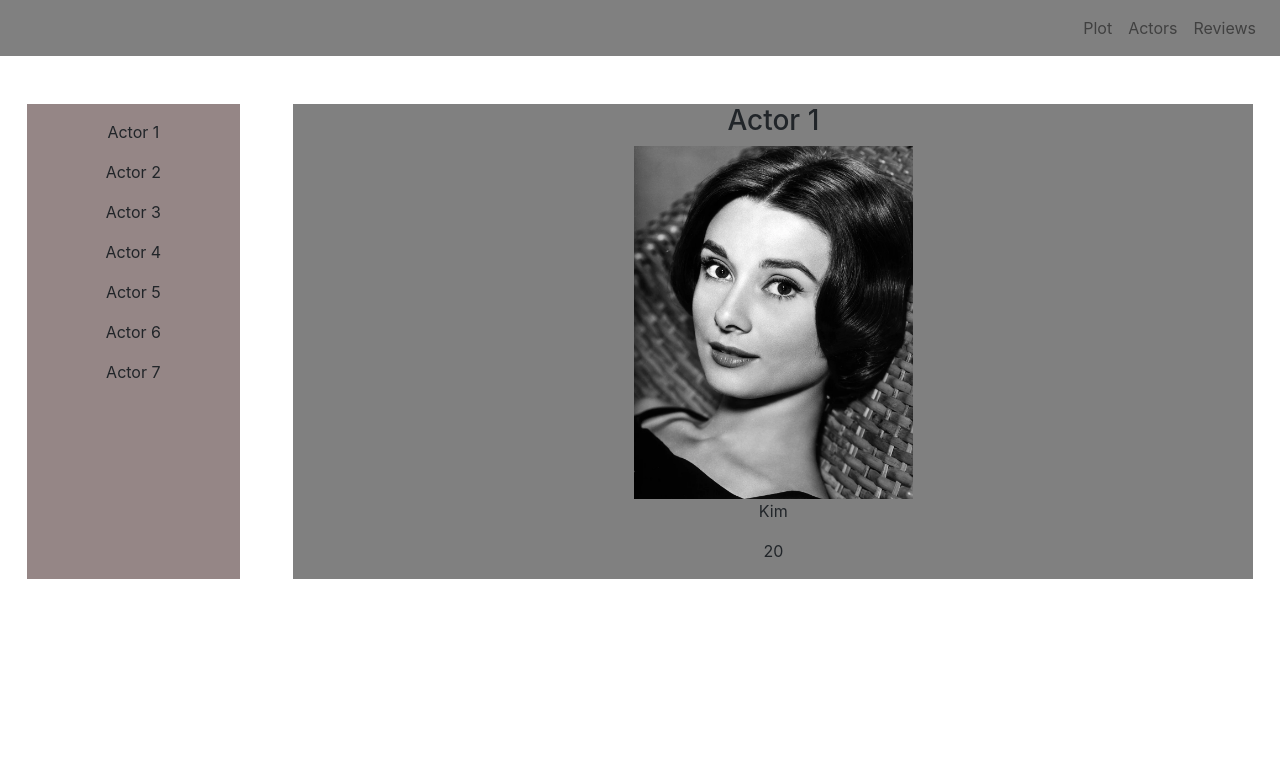
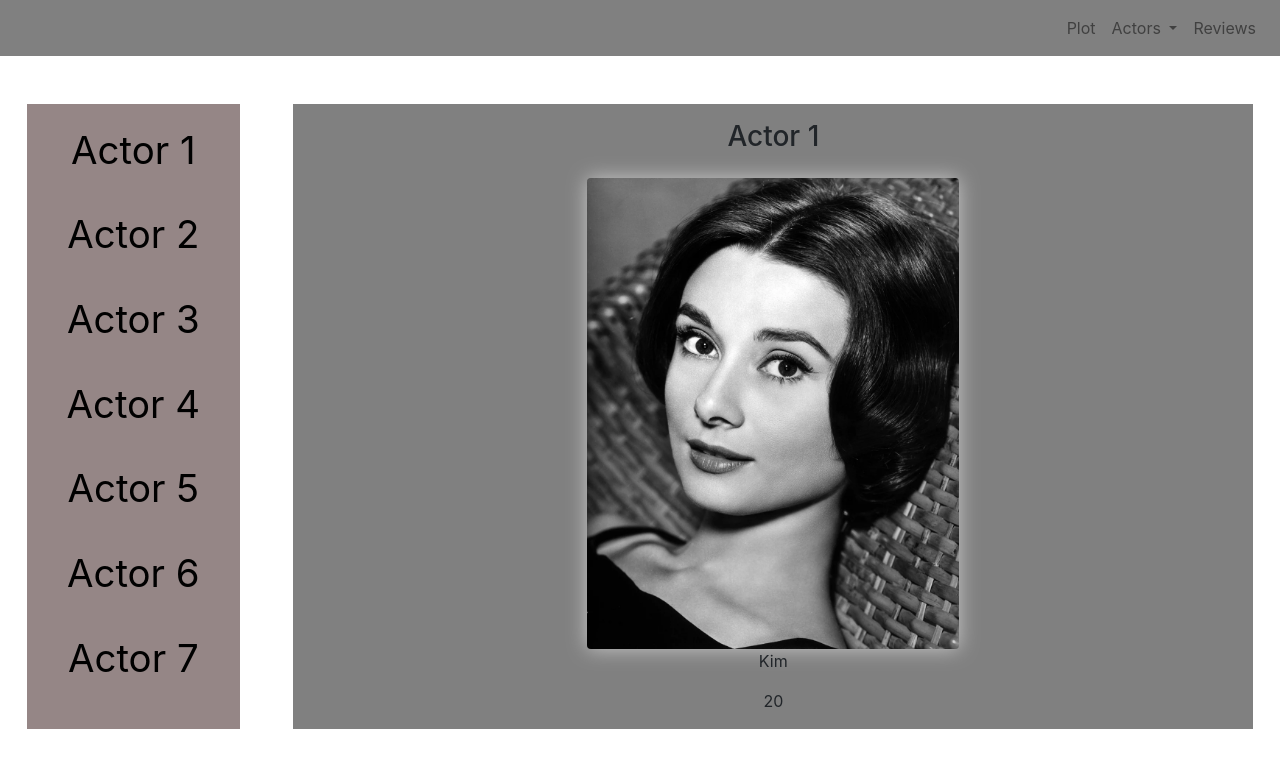
Before and after one commit to AdamAl-Salehi/CF-Bootsrap-Day02-Dawid-Adam, a plain HTML site: page Advanced/index.html in a window 1280 px wide. Both pictures are taken after a click on the element "Actor 1". Drawn offline with nearby package versions, Linux system fonts and the light colour scheme.

Commit message:
advanced done

```diff
--- a/Advanced/index.html
+++ b/Advanced/index.html
@@ -19,6 +19,13 @@
         #list{
         background-color: #958686
         }
+        #list>a{
+            color: #000000;
+            font-size: 3vw;
+        }
+        #list>a>p:hover{
+            color: #575757;
+        }
         #result{
             background-color: gray;
         }
@@ -26,13 +33,25 @@
             margin-bottom: 0;
         }
         img{
-            width: 30%;
+            width: 40%;
             justify-content: center;
             margin:auto;
+            border-radius: 4px;
+            box-shadow: 0px 0px 20px #c7c7c7
+        }
+        .dropdown-menu{
+            background-color: #808080;
+        }
+        .dropdown-menu>a>:hover{
+            color: black;
+        }
+        .dropdown-menu>a>p:hover{
+            background-color: #9c9c9c;
+            text-decoration: none;
         }
     </style>
 <body>
-    <nav class="navbar navbar-expand-lg navbar-light light-blue " role="navigation">
+    <nav class="navbar navbar-expand-md navbar-light light-blue " role="navigation">
         <button class="navbar-toggler" type="button" data-toggle="collapse" data-target="#navbarSupportedContent"
             aria-controls="navbarSupportedContent" aria-expanded="false" aria-label="Toggle navigation">
             <span class="navbar-toggler-icon">
@@ -42,17 +61,23 @@
         <div class="collapse navbar-collapse justify-content-end" id="navbarSupportedContent">
             <ul class="navbar-nav">
                 <li class="nav-item"><a href="#home" class="nav-link">Plot</a></li>
-                <li class="nav-item"><a href="#services" class="nav-link">Actors</a></li>
+                <li class="nav-item dropdown">
+                    <a class="nav-link dropdown-toggle" href="#" id="navbarDropdown" role="button"
+                    data-toggle="dropdown" aria-haspopup="true" aria-expanded="false">
+                    Actors
+                    </a>
+                <div class="dropdown-menu border-0" aria-labelledby="navbarDropdown">
+                </div></li>
                 <li class="nav-item"><a href="#about" class="nav-link">Reviews</a></li>
             </ul>
         </div>
     </nav>
     <div class="container-fluid mt-5">
         <div class="row d-flex justify-content-around">
-            <div id="list" class="col-2 text-center p-3">
+            <div id="list" class="col-11 col-md-2 text-center p-3 d-md-flex flex-md-column align-items-md-center d-flex justify-content-around ">
 
             </div>
-                <div id="result" class="col-9">
+                <div id="result" class="col-11 col-md-9 mt-5 mt-md-0 ">
             </div>
         </div>
     </div>
--- a/Advanced/js.js
+++ b/Advanced/js.js
@@ -1,14 +1,16 @@
 var actors = JSON.parse(actor1);
 
 for (let i = 0; i < 7; i++) {
-    $("#list").append(`<p id="actor${i + 1}"  class="actors" index="${i}">Actor ${i + 1}</p>`)
+    $("#list").append(`<a href="#"><p id="actor${i + 1}"  class="actors mb-md-4 mb-0" index="${i}">Actor ${i + 1}</p></a>`);
+    $(".dropdown-menu").append(`<a href="#"><p id="actor${i + 1}"  class="actors dropdown-item" index="${i}">Actor ${i + 1}</p></a>`)
+
 }
 $(".actors").on("click", function () {
     var index = $(this).attr("index");
     $("#result").html(` `);
     $("#result").append(`
-    <h3 class="col-12 d-flex justify-content-center">${actors[index].actor}</h3>
-    <img src="${actors[index].img}" class=" d-flex img-fluid">
+    <h3 class="col-12 d-flex justify-content-center mt-3 mb-4">${actors[index].actor}</h3>
+    <img src="${actors[index].img}" class=" d-flex img-fluid rounded">
     <p class="col-12 d-flex justify-content-center">${actors[index].name}</p>
     <p class="col-12 d-flex justify-content-center">${actors[index].age}</p>
     `)
```
